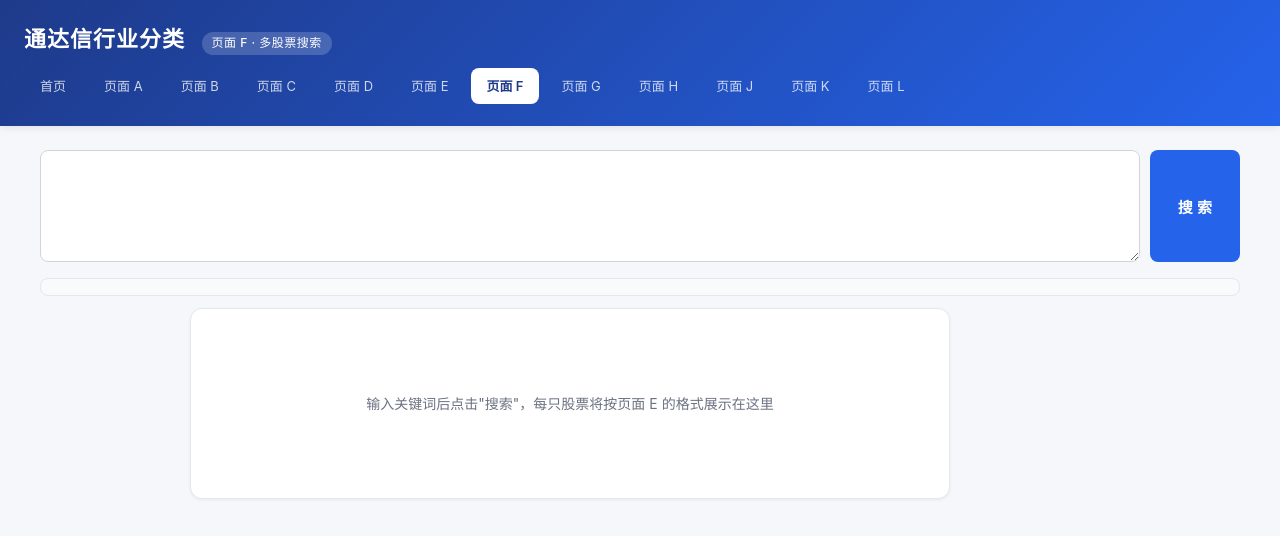
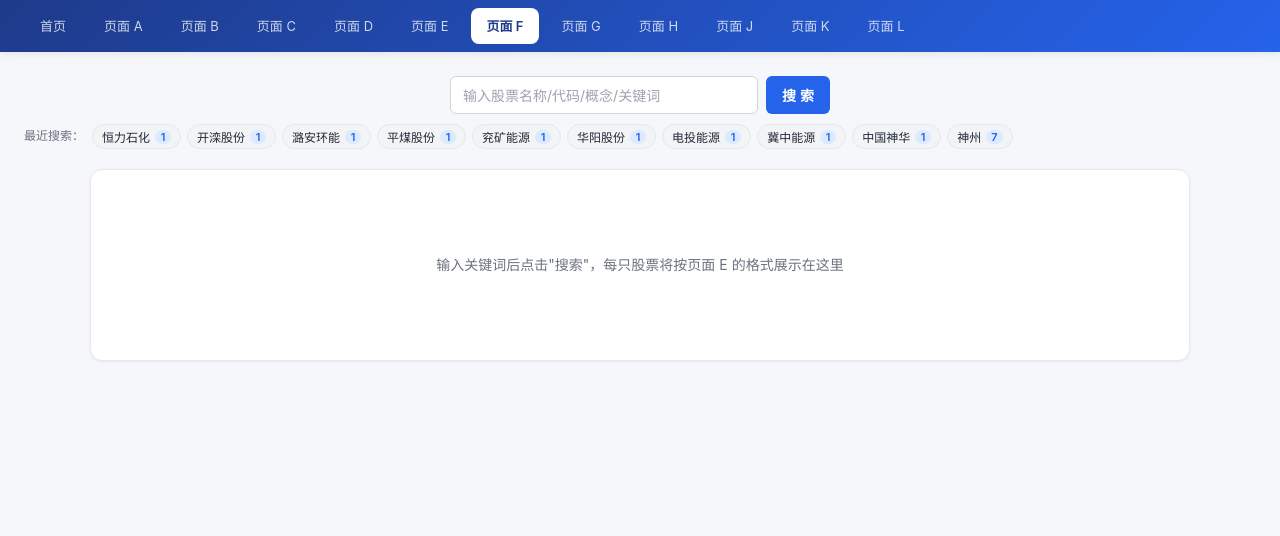
Before and after one commit to chaoren399/tongdaxinxifen, a Flask app: page /pageF in a window 1280 px wide. Shown: the top 536 px of the page. Run offline with Flask 3, Linux system fonts and the light colour scheme; data comes from the database, SQL or seed files in the repository; both versions use the stored data as it was after the commit.

Commit message:
2026年10月14日- 增加最近搜索 ,以及优化 股票详情页的显示问题

```diff
--- a/app.py
+++ b/app.py
@@ -78,6 +78,17 @@ from db import (  # noqa: E402
     get_stock_modification_dates,
 )
 ensure_stock_modification_log_table()
+
+# 增量迁移：确保 search_history 搜索历史表存在
+from db import (  # noqa: E402
+    ensure_search_history_table,
+    get_recent_search_history,
+    clear_search_history,
+    prune_search_history,
+    record_search_history_batch,
+    SEARCH_HISTORY_RETENTION_DAYS,
+)
+ensure_search_history_table()
 
 # 模块级 INDUSTRY_TREE，启动时一次性从 SQLite 加载到内存；写入时同步刷新
 INDUSTRY_TREE: Dict[str, dict] = load_industry_tree()
@@ -1041,9 +1052,48 @@ def api_stocks_search_batch():
     for item in items:
         sid = item.get("id")
         item["modification_dates"] = list(mod_map.get(sid, []))
+    # 记录本次搜索历史（去重，hit_count 记本次命中的股票数）
+    try:
+        record_search_history_batch(keywords, hit_count=len(items))
+    except Exception as e:
+        app.logger.warning("record_search_history failed: %s", e)
     return jsonify(
         {"keywords": keywords, "items": items, "total": len(items)}
     )
+
+
+@app.route("/api/search_history/recent", methods=["GET"])
+def api_search_history_recent():
+    """
+    返回最近 30 天内的去重搜索历史。
+    Query: ?limit=N（默认 20，最大 100）
+    返回: {"items": [{"keyword", "searched_at", "hit_count"}], "retention_days": 30}
+    """
+    try:
+        limit = int(request.args.get("limit", 20))
+    except (TypeError, ValueError):
+        limit = 20
+    limit = max(1, min(limit, 100))
+    items = get_recent_search_history(limit=limit)
+    return jsonify({
+        "items": items,
+        "total": len(items),
+        "retention_days": SEARCH_HISTORY_RETENTION_DAYS,
+    })
+
+
+@app.route("/api/search_history/clear", methods=["POST"])
+def api_search_history_clear():
+    """清空全部搜索历史。"""
+    deleted = clear_search_history()
+    return jsonify({"ok": True, "deleted": deleted})
+
+
+@app.route("/api/search_history/prune", methods=["POST"])
+def api_search_history_prune():
+    """手动触发清理 30 天前的旧记录。"""
+    deleted = prune_search_history()
+    return jsonify({"ok": True, "deleted": deleted})
 
 
 def _stock_hit_keyword(st, tertiary_name, kw):
--- a/static/pageF.js
+++ b/static/pageF.js
@@ -5,7 +5,8 @@
     var input = document.getElementById("batchSearchInput");
     var btn = document.getElementById("batchSearchBtn");
     var list = document.getElementById("batchResultList");
-    var summary = document.getElementById("batchSummary");
+    var historyRow = document.getElementById("searchHistoryRow");
+    var historyChips = document.getElementById("searchHistoryChips");
     var lastKeywords = [];
 
     function escText(el, text, keywords) {
@@ -84,6 +85,25 @@
         tr.appendChild(th);
         tr.appendChild(td);
         table.appendChild(tr);
+    }
+
+    /** 卡片式字段项：左侧蓝色竖条 + 蓝色标签 + 内容（如 A: xxx） */
+    function cardFieldItem(container, label, text, keywords) {
+        var row = document.createElement("div");
+        row.className = "stock-detail-card-item";
+
+        var left = document.createElement("span");
+        left.className = "stock-detail-card-label";
+        left.textContent = label + ":";
+
+        var value = document.createElement("span");
+        value.className = "stock-detail-card-value";
+        value.title = text || "";
+        escText(value, text, keywords);
+
+        row.appendChild(left);
+        row.appendChild(value);
+        container.appendChild(row);
     }
 
     /** 多概念合并为一行展示，每项仍是页面 H 的超链接；空时显示 — */
@@ -292,13 +312,7 @@
         var cols = document.createElement("div");
         cols.className = "stock-detail-columns";
 
-        // 左侧列：概念、选项A~H
-        var col2 = document.createElement("div");
-        col2.className = "stock-detail-col";
-        var t2 = document.createElement("table");
-        t2.className = "stock-detail-table";
-        var tb2 = document.createElement("tbody");
-        // 概念：concept1~5 中 concept1 可能是用 - 等分隔符串接的多个概念，拆分合并去重后展示
+        // 计算概念文本（拆分合并去重），后续概念独立列会用到
         var conceptTexts = [];
         ["concept1", "concept2", "concept3", "concept4", "concept5"].forEach(function (k) {
             var raw = it[k] || "";
@@ -308,13 +322,39 @@
                 if (t && conceptTexts.indexOf(t) === -1) conceptTexts.push(t);
             });
         });
-        // 概念：有数据才展示，无数据不展示
+
+        // 第一列：概念（独立列，最左侧）
+        var col5 = document.createElement("div");
+        col5.className = "stock-detail-col stock-detail-concept-col";
+        var conceptTitle = document.createElement("div");
+        conceptTitle.className = "stock-detail-concept-col-title";
+        conceptTitle.textContent = "概念";
+        col5.appendChild(conceptTitle);
+        var conceptList = document.createElement("div");
+        conceptList.className = "stock-detail-concept-col-list";
         if (conceptTexts.length) {
-            conceptGroupRow(tb2, "概念", conceptTexts, keywords);
+            conceptTexts.forEach(function (txt) {
+                // 概念保持原有的"点击跳转 pageH"超链接行为
+                var a = document.createElement("a");
+                a.className = "stock-detail-concept-chip";
+                a.href = "/pageH?name=" + encodeURIComponent(txt);
+                a.title = "查看包含「" + txt + "」概念的所有股票";
+                escText(a, txt, keywords);
+                conceptList.appendChild(a);
+            });
+        } else {
+            var conceptEmpty = document.createElement("span");
+            conceptEmpty.className = "stock-detail-history-empty";
+            conceptEmpty.textContent = "—";
+            conceptList.appendChild(conceptEmpty);
         }
+        col5.appendChild(conceptList);
+        cols.appendChild(col5);
 
-        // 选项A ~ 选项H：标签简化为 A/B/C/.../H，内容为空时显示 —，
-        // 关键词高亮仍然生效
+        // 左侧列：选项A~H（概念已挪到 col5，不再在表格里）
+        var col2 = document.createElement("div");
+        col2.className = "stock-detail-col";
+        // 选项A ~ 选项H：改成卡片式字段（左侧蓝色竖线 + 蓝色标签 A: + 内容）
         var OPTION_FIELDS = [
             { key: "option_a", label: "A" },
             { key: "option_b", label: "B" },
@@ -325,12 +365,13 @@
             { key: "option_g", label: "G" },
             { key: "option_h", label: "H" },
         ];
+        var optionsBox = document.createElement("div");
+        optionsBox.className = "stock-detail-options";
         OPTION_FIELDS.forEach(function (f) {
             var v = (it[f.key] || "").trim();
-            detailRow(tb2, f.label, v || "—", keywords);
+            cardFieldItem(optionsBox, f.label, v || "—", keywords);
         });
-        t2.appendChild(tb2);
-        col2.appendChild(t2);
+        col2.appendChild(optionsBox);
         cols.appendChild(col2);
 
         // 第三列：图片（只读预览，支持多张；编辑入口在「编辑」弹窗里）
@@ -340,20 +381,27 @@
         if (urls.length) {
             var grid = document.createElement("div");
             grid.className = "stock-image-grid";
-            urls.forEach(function (u, i) {
+            // 默认只渲染第 1 张：多图时右下角叠 "+N" 角标，点击进入灯箱
             var cell = document.createElement("div");
             cell.className = "stock-image-cell";
             var img = document.createElement("img");
-                img.src = u;
+            img.src = urls[0];
             img.alt = it.name;
             img.className = "stock-image";
             img.loading = "lazy";
-                img.addEventListener("click", function () {
-                    openLightbox(urls, i, it.name);
+            cell.appendChild(img);
+            if (urls.length > 1) {
+                var more = document.createElement("button");
+                more.type = "button";
+                more.className = "stock-image-more";
+                more.textContent = "+" + (urls.length - 1);
+                more.title = "还有 " + (urls.length - 1) + " 张图片，点击查看全部";
+                cell.appendChild(more);
+            }
+            cell.addEventListener("click", function () {
+                openLightbox(urls, 0, it.name);
             });
-                cell.appendChild(img);
             grid.appendChild(cell);
-            });
             col3.appendChild(grid);
         } else {
             var imgWrap = document.createElement("div");
@@ -752,19 +800,6 @@
         lastKeywords = data.keywords || [];
         list.innerHTML = "";
 
-        // 汇总信息
-        summary.hidden = false;
-        summary.innerHTML = "";
-        var kwSpan = document.createElement("span");
-        kwSpan.className = "batch-summary-kw";
-        kwSpan.textContent = "关键词（" + lastKeywords.length + " 个）：" + lastKeywords.join("、");
-        var cntSpan = document.createElement("span");
-        cntSpan.className = "batch-summary-cnt";
-        cntSpan.textContent = "命中 " + data.total + " 只股票" +
-            (data.total > data.items.length ? "（仅展示前 " + data.items.length + " 条）" : "");
-        summary.appendChild(kwSpan);
-        summary.appendChild(cntSpan);
-
         if (!data.items.length) {
             emptyCard("没有匹配的股票");
             return;
@@ -778,7 +813,6 @@
     function doSearch() {
         var q = input.value.trim();
         if (!q) {
-            summary.hidden = true;
             emptyCard("请输入关键词");
             return;
         }
@@ -792,7 +826,6 @@
             .then(function (r) { return r.json(); })
             .then(render)
             .catch(function () {
-                summary.hidden = true;
                 alert("搜索失败，请重试");
             })
             .finally(function () {
@@ -817,4 +850,59 @@
         input.value = initQ.trim();
         doSearch();
     }
+
+    // ====== 搜索历史：渲染、点击回填、清空 ======
+    function renderSearchHistory(items) {
+        if (!historyRow || !historyChips) return;
+        historyChips.innerHTML = "";
+        if (!items || !items.length) {
+            historyRow.hidden = true;
+            return;
+        }
+        items.forEach(function (it) {
+            var chip = document.createElement("button");
+            chip.type = "button";
+            chip.className = "search-history-chip";
+            chip.title = (it.searched_at || "") +
+                " · 命中 " + (it.hit_count || 0) + " 只";
+            // 关键词文本
+            var txt = document.createElement("span");
+            txt.className = "search-history-chip-text";
+            txt.textContent = it.keyword;
+            chip.appendChild(txt);
+            // 命中数量徽标（>0 时显示）
+            var cnt = it.hit_count || 0;
+            if (cnt > 0) {
+                var badge = document.createElement("span");
+                badge.className = "search-history-chip-count";
+                badge.textContent = String(cnt);
+                chip.appendChild(badge);
+            }
+            chip.addEventListener("click", function () {
+                input.value = it.keyword;
+                doSearch();
+            });
+            historyChips.appendChild(chip);
+        });
+        historyRow.hidden = false;
+    }
+
+    function loadSearchHistory() {
+        fetch("/api/search_history/recent?limit=10", { method: "GET" })
+            .then(function (r) { return r.json(); })
+            .then(function (data) { renderSearchHistory(data.items || []); })
+            .catch(function () {
+                if (historyRow) historyRow.hidden = true;
+            });
+    }
+
+    // 在 render 完成后刷新历史（搜索成功才记录新历史）
+    var _origRender = render;
+    render = function (data) {
+        _origRender(data);
+        loadSearchHistory();
+    };
+
+    // 初始加载一次历史
+    loadSearchHistory();
 })();
--- a/static/style.css
+++ b/static/style.css
@@ -20,6 +20,9 @@ body {
     top: 0;
     z-index: 10;
 }
+.topbar.topbar-pageF {
+    padding: 8px 0;          /* 页面 F 只保留导航条，整体更紧凑上移 */
+}
 .topbar-inner {
     max-width: 1280px;
     margin: 0 auto;
@@ -48,10 +51,13 @@ body {
 }
 .topnav {
     max-width: 1280px;
-    margin: 12px auto 0;
+    margin: 0 auto;
     padding: 0 24px;
     display: flex;
     gap: 6px;
+}
+.topbar-pageF .topnav {
+    margin-top: 0;           /* 页面 F 的导航条紧贴 bar 上沿 */
 }
 .topnav a {
     color: rgba(255, 255, 255, 0.78);
@@ -547,82 +553,142 @@ mark.hl {
 
 /* ========== 页面 F：多股票批量搜索 ========== */
 .batch-search-box {
-    max-width: 1200px;
-    margin: 0 auto 16px;
+    max-width: 380px;
+    margin: 0 auto 20px;
+}
+/* 搜索历史行：脱离 .batch-search-box 的 380px 宽度限制，跟随视口宽度 */
+.batch-search-box .search-history-row {
+    max-width: min(calc(100vw - 48px), 1400px);
+    margin-left: calc(50% - 50vw + 24px);
+    margin-right: calc(50% - 50vw + 24px);
 }
 .batch-search-row {
     display: flex;
-    gap: 10px;
-    align-items: stretch;
-}
-.batch-search-row textarea {
+    gap: 8px;
+    align-items: center;
+}
+.batch-search-row input {
     flex: 1;
     box-sizing: border-box;
-    padding: 10px 14px;
+    height: 38px;
+    padding: 0 12px;
     font-size: 14px;
     border: 1px solid #d1d5db;
-    border-radius: 8px;
+    border-radius: 6px;
     outline: none;
-    resize: vertical;
     font-family: inherit;
-    line-height: 1.6;
-}
-.batch-search-row textarea:focus {
+    transition: border-color 0.15s, box-shadow 0.15s;
+}
+.batch-search-row input::placeholder {
+    color: #9ca3af;
+}
+.batch-search-row input:focus {
     border-color: #2563eb;
-    box-shadow: 0 0 0 3px rgba(37, 99, 235, 0.12);
+    box-shadow: 0 0 0 2px rgba(37, 99, 235, 0.12);
 }
 .batch-search-row button {
     flex: none;
-    padding: 0 28px;
-    font-size: 15px;
+    height: 38px;
+    padding: 0 16px;
+    font-size: 14px;
     font-weight: 600;
     color: #fff;
     background: #2563eb;
     border: none;
-    border-radius: 8px;
+    border-radius: 6px;
     cursor: pointer;
+    transition: background 0.15s;
 }
 .batch-search-row button:hover {
     background: #1d4ed8;
+}
+.batch-search-row button:active {
+    transform: translateY(1px);
 }
 .batch-search-row button:disabled {
     background: #93c5fd;
     cursor: not-allowed;
-}
-.batch-summary {
-    max-width: 1200px;
-    margin: 0 auto 12px;
-    display: flex;
-    align-items: center;
-    flex-wrap: wrap;
-    gap: 8px 16px;
-    font-size: 13px;
-    color: #374151;
-    background: #f9fafb;
+    transform: none;
+}
+
+/* 搜索历史行：紧贴搜索框下方，宽度由上层 .batch-search-box .search-history-row 控制（突破至全屏） */
+.search-history-row {
+    display: flex;
+    align-items: center;
+    gap: 8px;
+    margin-top: 10px;
+    flex-wrap: nowrap;
+}
+.search-history-label {
+    font-size: 12px;
+    color: #6b7280;
+    flex: none;
+}
+.search-history-chips {
+    display: flex;
+    flex-wrap: nowrap;
+    gap: 6px;
+    flex: 1 1 auto;
+    min-width: 0;
+}
+.search-history-chip {
+    display: inline-flex;
+    align-items: center;
+    gap: 5px;
+    flex: none;
+    max-width: 180px;
+    padding: 3px 9px;
+    font-size: 12px;
+    color: #1f2937;
+    background: #f3f4f6;
     border: 1px solid #e5e7eb;
-    border-radius: 8px;
-    padding: 8px 14px;
-}
-.batch-summary-kw {
-    color: #4b5563;
-    word-break: break-all;
-}
-.batch-summary-cnt {
-    margin-left: auto;
+    border-radius: 999px;
+    cursor: pointer;
+    font-family: inherit;
+    white-space: nowrap;
+    transition: background 0.15s, border-color 0.15s, color 0.15s;
+}
+.search-history-chip:hover {
+    background: #eff6ff;
+    border-color: #93c5fd;
+    color: #1d4ed8;
+}
+.search-history-chip:active {
+    background: #dbeafe;
+}
+.search-history-chip-text {
+    overflow: hidden;
+    text-overflow: ellipsis;
+    white-space: nowrap;
+    max-width: 110px;
+}
+.search-history-chip-count {
+    flex: none;
+    min-width: 16px;
+    padding: 0 5px;
+    font-size: 11px;
+    line-height: 14px;
+    text-align: center;
     color: #2563eb;
-    font-weight: 600;
-    white-space: nowrap;
+    background: #dbeafe;
+    border-radius: 999px;
+    font-weight: 600;
+}
+.search-history-row[hidden] {
+    display: none;
 }
 .batch-result-list {
     display: flex;
     flex-direction: column;
     gap: 16px;
-    max-width: 900px;
+    max-width: 1100px;
     margin: 0 auto;
 }
 .batch-result-list .stock-detail-card {
     position: relative;
     margin: 0;
+    max-width: none;
+    width: 100%;
 }
 .batch-result-list .stock-detail-card mark.ssi-hl {
     background: #fde68a;
--- a/templates/pageF.html
+++ b/templates/pageF.html
@@ -4,13 +4,10 @@
     <meta charset="UTF-8" />
     <meta name="viewport" content="width=device-width, initial-scale=1.0" />
     <title>通达信行业分类 - 页面 F · 多股票搜索</title>
-    <link rel="stylesheet" href="{{ url_for('static', filename='style.css') }}?v=11" />
+    <link rel="stylesheet" href="{{ url_for('static', filename='style.css') }}?v=34" />
 </head>
 <body>
-    <header class="topbar">
-        <div class="topbar-inner">
-            <h1>通达信行业分类 <span class="page-tag">页面 F · 多股票搜索</span></h1>
-        </div>
+    <header class="topbar topbar-pageF">
         <nav class="topnav">
             <a href="{{ url_for('index') }}">首页</a>
             <a href="{{ url_for('page_a') }}">页面 A</a>
@@ -30,12 +27,14 @@
     <main class="container">
         <div class="batch-search-box">
             <div class="batch-search-row">
-                <textarea id="batchSearchInput" rows="4"></textarea>
+                <input type="text" id="batchSearchInput" placeholder="输入股票名称/代码/概念/关键词" />
                 <button id="batchSearchBtn" type="button">搜 索</button>
             </div>
+            <div class="search-history-row" id="searchHistoryRow" hidden>
+                <span class="search-history-label">最近搜索：</span>
+                <div class="search-history-chips" id="searchHistoryChips"></div>
+            </div>
         </div>
-
-        <div id="batchSummary" class="batch-summary" hidden></div>
 
         <div id="batchResultList" class="batch-result-list">
             <div class="stock-detail-card stock-detail-empty">
@@ -44,6 +43,6 @@
         </div>
     </main>
 
-    <script src="{{ url_for('static', filename='pageF.js') }}?v=17"></script>
+    <script src="{{ url_for('static', filename='pageF.js') }}?v=32"></script>
 </body>
 </html>
```
Also changed, not shown: other parts of static/style.css (+111 -6 lines), db.py (+165 -0 lines), _test_e2e.py (added), _test_search_bidi.py (added), _test_search_history.py (added), data/tongdaxin.db, 1 other file. Lines whose indentation alone changed are shown as unchanged.
